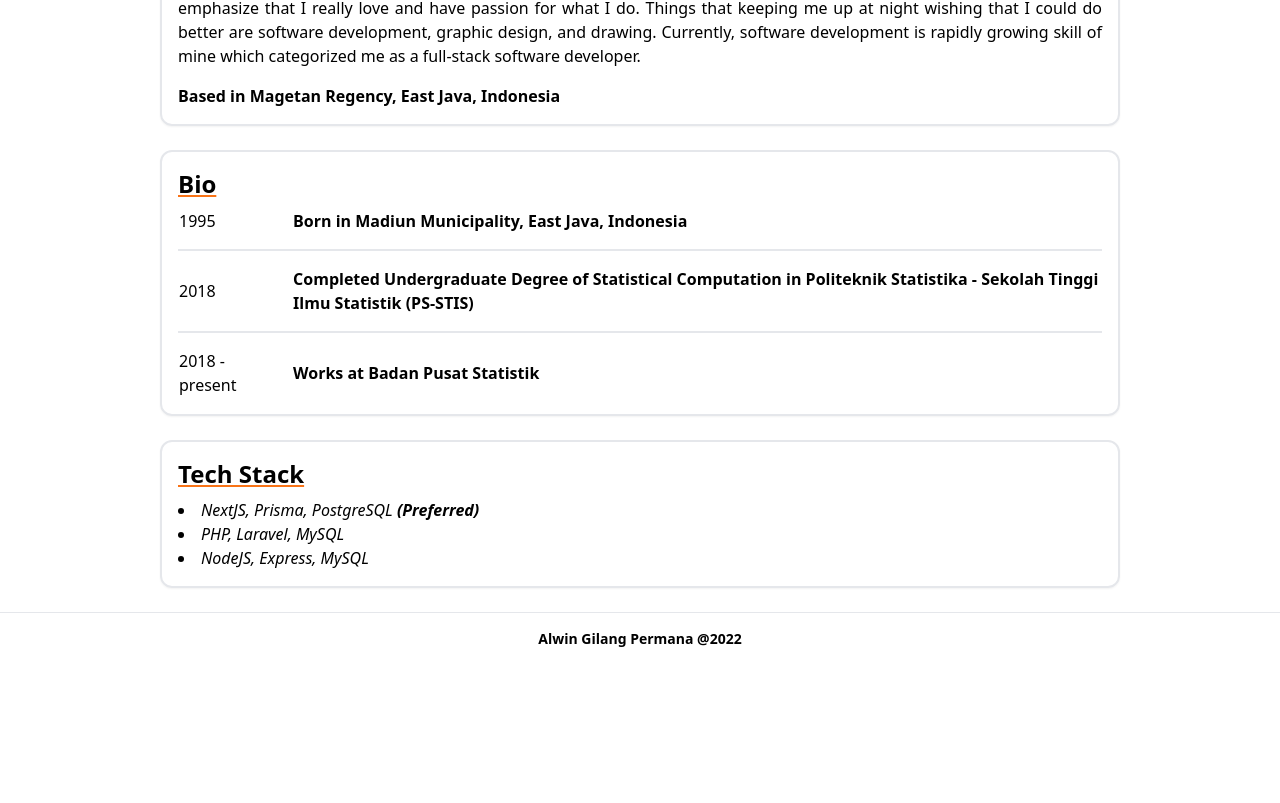
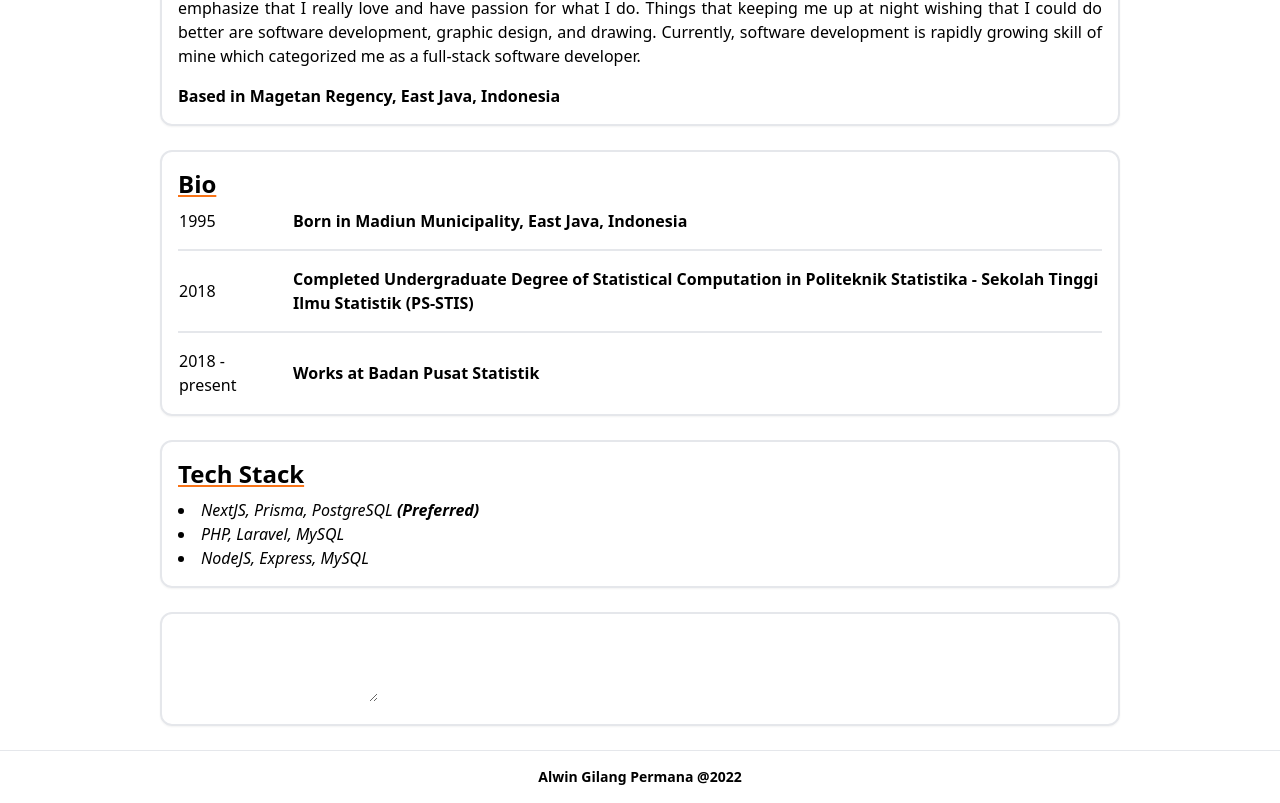
Before and after one commit to agilangp/portoforme, a Next.js app: page / in a window 1280 px wide. Shown: the part 521-1324 px from the top of the page. Before the commit the page ends 1186 px from the top, so only its background shows below. Built offline with nearby package versions, Linux system fonts and the light colour scheme.

Commit message:
add contact section

```diff
--- a/pages/index.tsx
+++ b/pages/index.tsx
@@ -20,6 +20,7 @@ const Home: NextPage = () => {
             </Link>
         )
     }
+
     return (
         <Layout>
             <div className="lg:grid lg:grid-cols-4 flex flex-col rounded-xl border-2 dark:border-zinc-800 shadow-sm">
@@ -117,6 +118,7 @@ const Home: NextPage = () => {
                     </div>
                 </div>
             </div>
+
             <div className="mt-6 p-4 rounded-xl border-2 dark:border-zinc-800 shadow-sm">
                 <p className="lg:text-left text-center mb-2 font-semibold underline text-2xl decoration-orange-500">
                     About
@@ -136,6 +138,7 @@ const Home: NextPage = () => {
                     Based in Magetan Regency, East Java, Indonesia
                 </p>
             </div>
+
             <div className="mt-6 p-4 rounded-xl border-2 dark:border-zinc-800 shadow-sm">
                 <p className="lg:text-left text-center mb-2 font-semibold underline text-2xl decoration-orange-500">
                     Bio
@@ -181,6 +184,16 @@ const Home: NextPage = () => {
                     <li>NodeJS, Express, MySQL</li>
                 </ul>
             </div>
+
+            <div className="mt-6 p-4 rounded-xl border-2 dark:border-zinc-800 shadow-sm">
+                <form action="" method="post">
+                    <div>
+                        <input type="text" name="name" />
+                        <input type="email" name="email" />
+                    </div>
+                    <textarea name="message"></textarea>
+                </form>
+            </div>
         </Layout>
     )
 }
```
